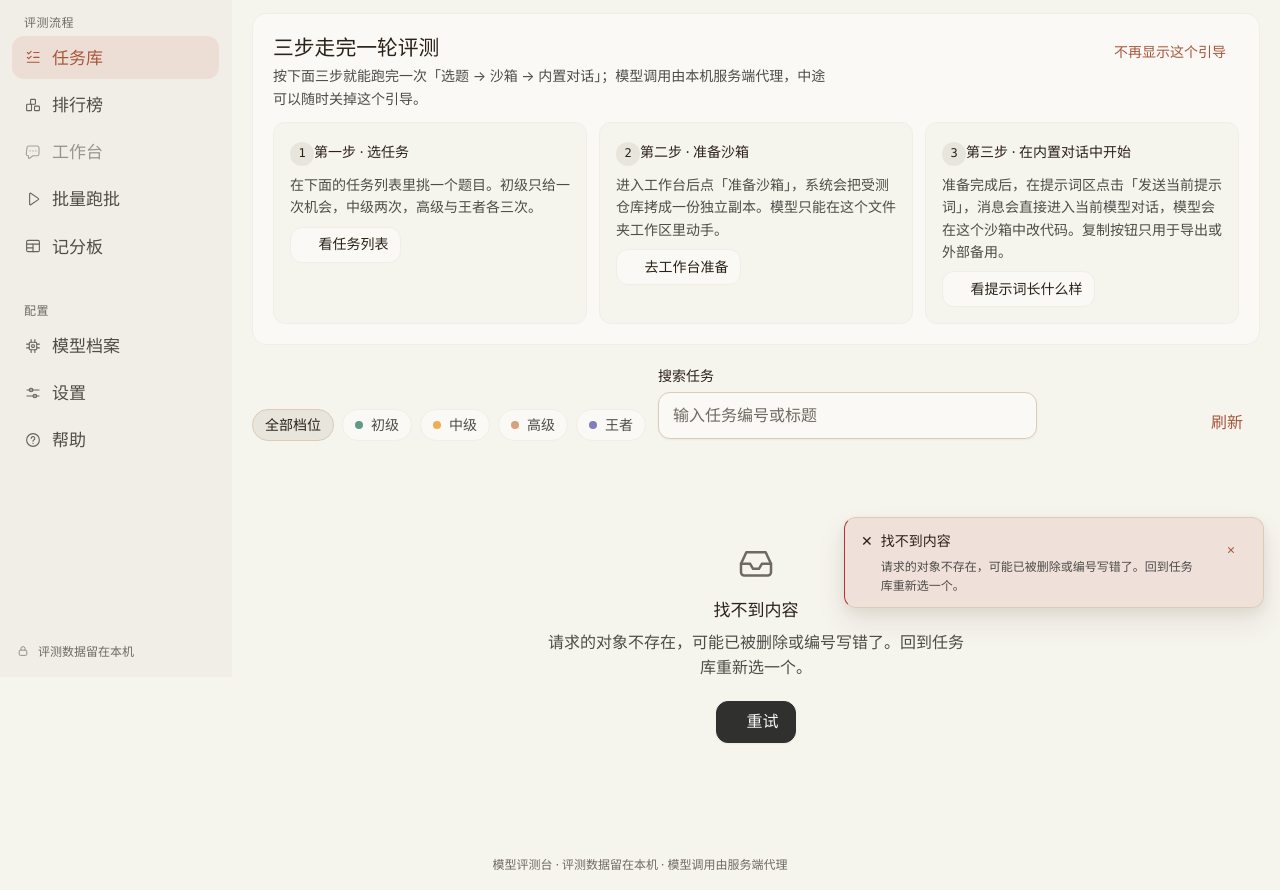
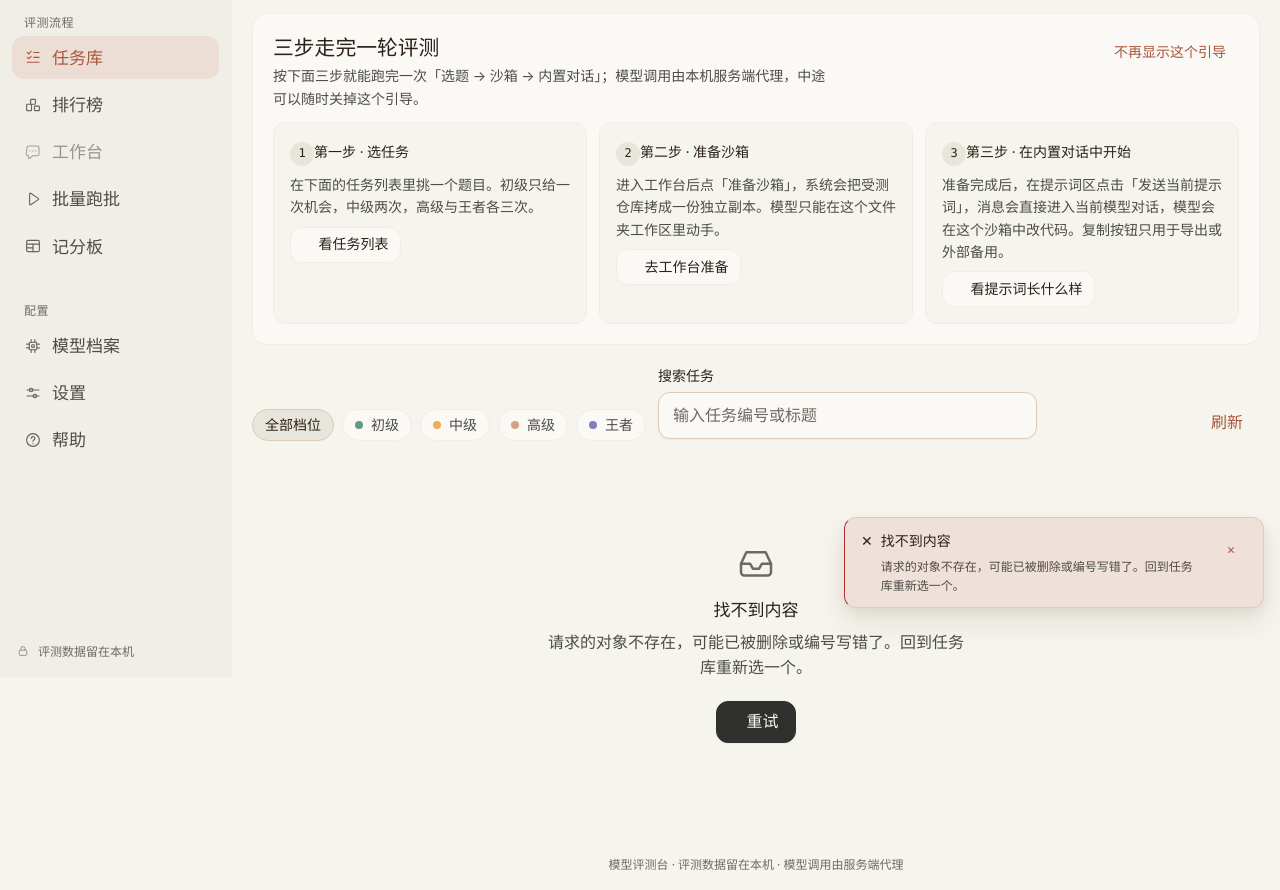
Before and after one commit to dzc-bit/model-eval-bench, a plain HTML site: page console/static/index.html in a window 1280 px wide. Shown: the part 176-1066 px from the top of the page. Drawn offline with Linux system fonts and the light colour scheme; no server answers.

Commit message:
Fix the shell collapsing on wide screens
用户截图：宽屏下帮助页正文竖排、页脚跑到页面顶部。

根因在外壳：.app-shell 用 flex-wrap 表达「通栏状态条 / 侧栏 / 主栏 /
通栏页脚」四种角色，而 #status-host 与 .app-footer 都靠 width:100% 抢整行。
宽度够时状态条先占满一行，header 被换到下一行，main 与 footer 挤在第三行
互相分空间 —— 2000px 屏上 main 只剩 558px，帮助页两栏被压成 286px。

改用 grid 命名区域（status / header / main / footer），意图直接表达，
不再依赖元素顺序与宽度博弈。桌面把 footer 放回 header 同一列，落到主栏下方。

实测 2560/1920/1440/1100/860/500 六档宽度：主栏正确伸展、页脚均在主栏下方、
帮助正文宽度 450-656px；8 个视图逐个回归无异常。

```diff
--- a/console/static/css/base.css
+++ b/console/static/css/base.css
@@ -176,15 +176,29 @@ hr {
 }
 
 /* ---------- 应用外壳 ---------- */
+/* 用 grid 而不是 flex-wrap：外壳有「通栏状态条 / 侧栏 / 主栏 / 通栏页脚」四种
+   角色，flex-wrap 靠宽度抢行——状态条和页脚各自 width:100%，谁先占满一行谁说了算，
+   主栏就被挤成窄条（宽屏下尤其明显，窄屏总宽不够反而看不出）。
+   grid 用命名区域直接表达这份意图，不依赖元素顺序与宽度博弈。 */
 .app-shell {
-  display: flex;
-  flex-direction: column;
+  display: grid;
+  grid-template-rows: auto auto 1fr auto;
+  grid-template-areas:
+    "status"
+    "header"
+    "main"
+    "footer";
   min-height: 100vh;
 }
 
-/* 侧栏布局：header 是左列（workbuddy 式 176px 侧栏），主内容在右 */
+#status-host {
+  grid-area: status;
+}
+.app-header {
+  grid-area: header;
+}
 .app-main {
-  flex: 1 1 auto;
+  grid-area: main;
   width: 100%;
   max-width: var(--content-max);
   margin: 0 auto;
@@ -193,25 +207,31 @@ hr {
 .app-main:focus {
   outline: none;
 }
+.app-footer {
+  grid-area: footer;
+  max-width: var(--content-max);
+  margin: 0 auto;
+  width: 100%;
+}
 
 @media (min-width: 901px) {
+  /* 桌面：状态条仍通栏，侧栏与主栏并排，页脚回到主栏下方通栏 */
   .app-shell {
-    flex-direction: row;
-    flex-wrap: wrap;
+    grid-template-columns: var(--sidebar-width) minmax(0, 1fr);
+    grid-template-rows: auto 1fr auto;
+    grid-template-areas:
+      "status status"
+      "header main"
+      "header footer";
   }
   .app-header {
     height: 100vh;
   }
-  #status-host {
-    width: 100%;
+  .app-main {
+    max-width: none;
+    margin: 0;
   }
-  .app-main {
-    flex: 1 1 0;
-    width: auto;
-    max-width: none;
-  }
-  .app-main > #app-root,
-  .app-footer {
+  .app-main > #app-root {
     max-width: var(--content-max);
     margin-left: auto;
     margin-right: auto;
```
